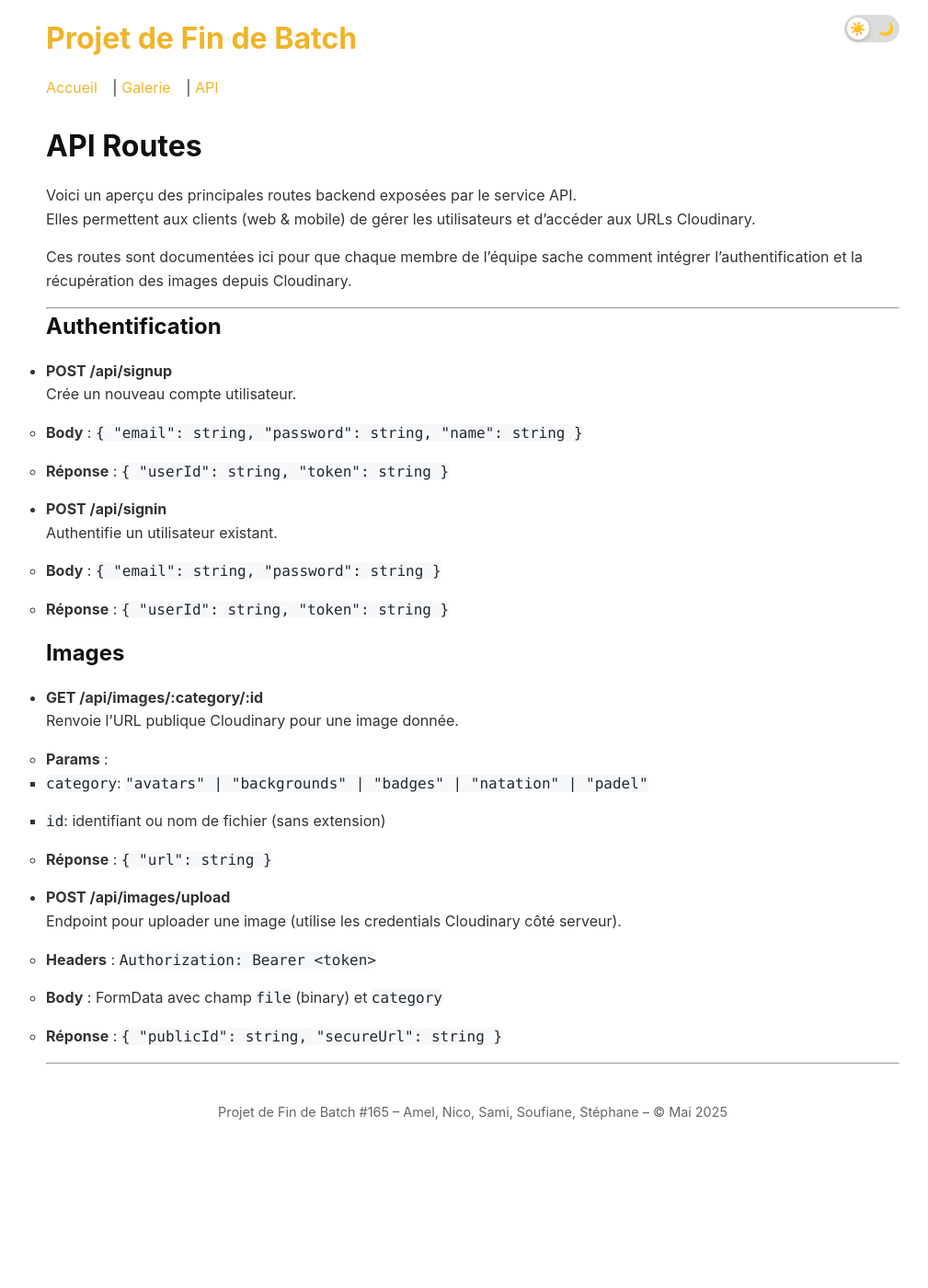
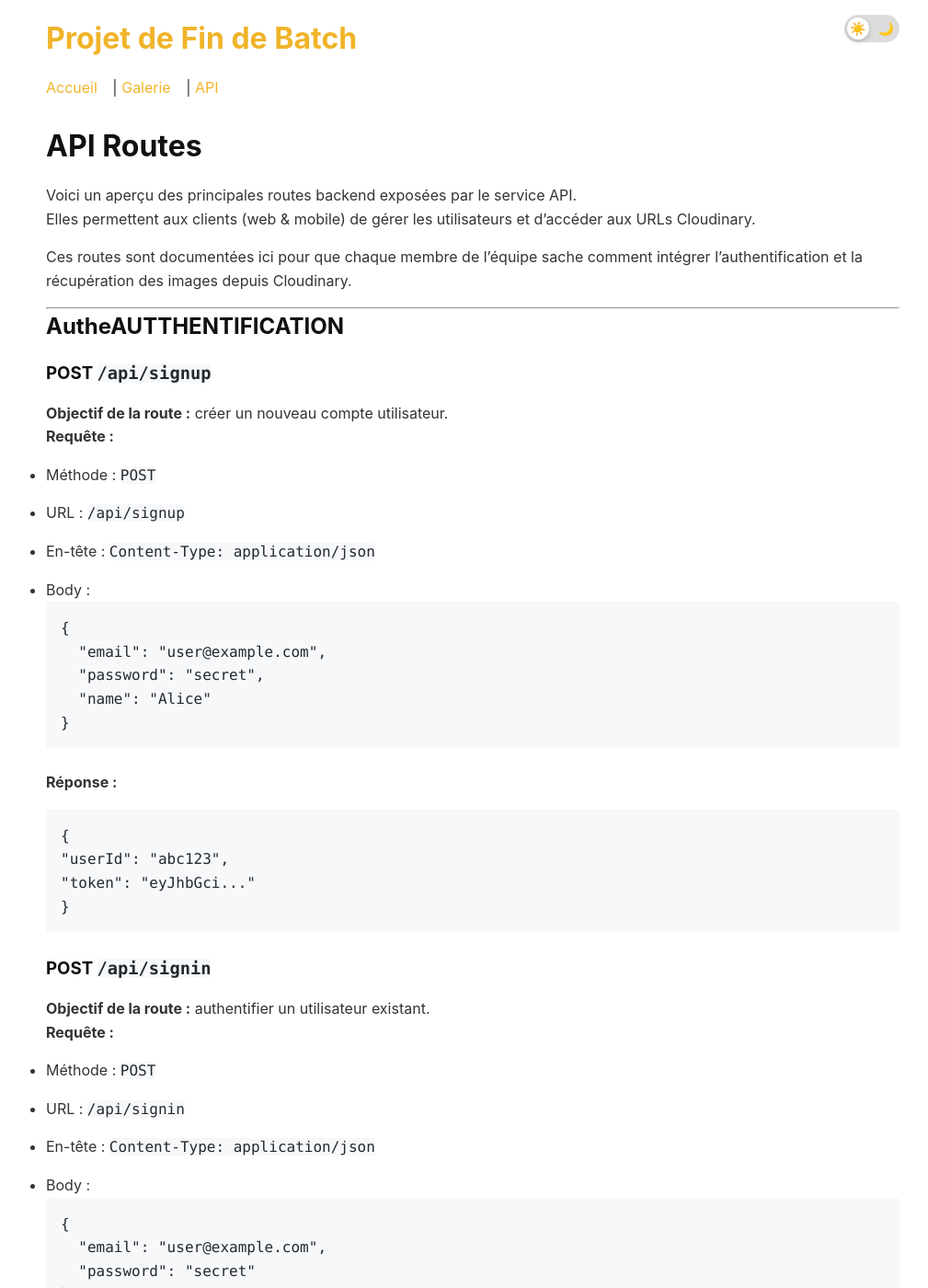
Before and after one commit to StefPoss/projetDeFinDeBatch, a Jekyll site: the page built from docs/routes.md, in a window 1280 px wide and 1400 px high. Shown: the whole window at 92% size, without its empty margins (126-1135 px from the left). Built offline with Jekyll 4.4.1, drawn with Linux system fonts in a browser that asks for light colours; some of the changed text lies outside the part shown.

Commit message:
modif routes.md

````diff
--- a/docs/routes.md
+++ b/docs/routes.md
@@ -12,33 +12,87 @@
 
 ---
 
-## Authentification
+## AutheAUTTHENTIFICATION
 
-- **POST /api/signup**
-  Crée un nouveau compte utilisateur.
+### POST `/api/signup`
+**Objectif de la route :** créer un nouveau compte utilisateur.
+**Requête :**
+- Méthode : `POST`
+- URL : `/api/signup`
+- En-tête : `Content-Type: application/json`
+- Body :
+  ```json
+  {
+    "email": "user@example.com",
+    "password": "secret",
+    "name": "Alice"
+  }
+  ```
+**Réponse :**
+```json
+{
+  "userId": "abc123",
+  "token": "eyJhbGci..."
+}
+```
 
-  - **Body** : `{ "email": string, "password": string, "name": string }`
-  - **Réponse** : `{ "userId": string, "token": string }`
+### POST `/api/signin`
+**Objectif de la route :** authentifier un utilisateur existant.
+**Requête :**
+- Méthode : `POST`
+- URL : `/api/signin`
+- En-tête : `Content-Type: application/json`
+- Body :
+  ```json
+  {
+    "email": "user@example.com",
+    "password": "secret"
+  }
+  ```
+**Réponse :**
+```json
+{
+  "userId": "abc123",
+  "token": "eyJhbGci..."
+}
+```
 
-- **POST /api/signin**
-  Authentifie un utilisateur existant.
-  - **Body** : `{ "email": string, "password": string }`
-  - **Réponse** : `{ "userId": string, "token": string }`
+## MÉDIAS
 
-## Images
+### GET `/api/images/:category/:id`
+**Objectif de la route :** renvoyer l’URL publique Cloudinary pour une image donnée.
+**Requête :**
+- Méthode : `GET`
+- URL : `/api/images/:category/:id`
+- Params :
+  - `category` : `avatars` | `backgrounds` | `badges`
+  - `id` : identifiant ou nom de fichier (sans extension)
+**Exemple :** `GET /api/images/avatars/12345`
+**Réponse :**
+```json
+{
+  "url": "https://res.cloudinary.com/deuhttaaq/image/upload/v…/avatars/12345.jpg"
+}
+```
 
-- **GET /api/images/:category/:id**
-  Renvoie l’URL publique Cloudinary pour une image donnée.
-
-  - **Params** :
-    - `category`: `"avatars" | "backgrounds" | "badges" | "natation" | "padel"  `
-    - `id`: identifiant ou nom de fichier (sans extension)
-  - **Réponse** : `{ "url": string }`
-
-- **POST /api/images/upload**
-  Endpoint pour uploader une image (utilise les credentials Cloudinary côté serveur).
-  - **Headers** : `Authorization: Bearer <token>`
-  - **Body** : FormData avec champ `file` (binary) et `category`
-  - **Réponse** : `{ "publicId": string, "secureUrl": string }`
-
----
+### POST `/api/images/upload`
+**Objectif de la route :** uploader une image côté serveur (utilise les crédentials Cloudinary).
+**Requête :**
+- Méthode : `POST`
+- URL : `/api/images/upload`
+- En-têtes :
+  - `Authorization: Bearer <token>`
+- Body (FormData) :
+  - `file` : fichier binaire
+  - `category` : `avatars` | `backgrounds` | `badges`
+**Exemple avec `curl` :**
+```bash
+curl -X POST https://your.api.server/api/images/upload   -H "Authorization: Bearer eyJhbGci…"   -F file=@avatar.png   -F category=avatars
+```
+**Réponse :**
+```json
+{
+  "publicId": "avatars/12345",
+  "secureUrl": "https://res.cloudinary.com/deuhttaaq/image/upload/v…/avatars/12345.png"
+}
+```
````
